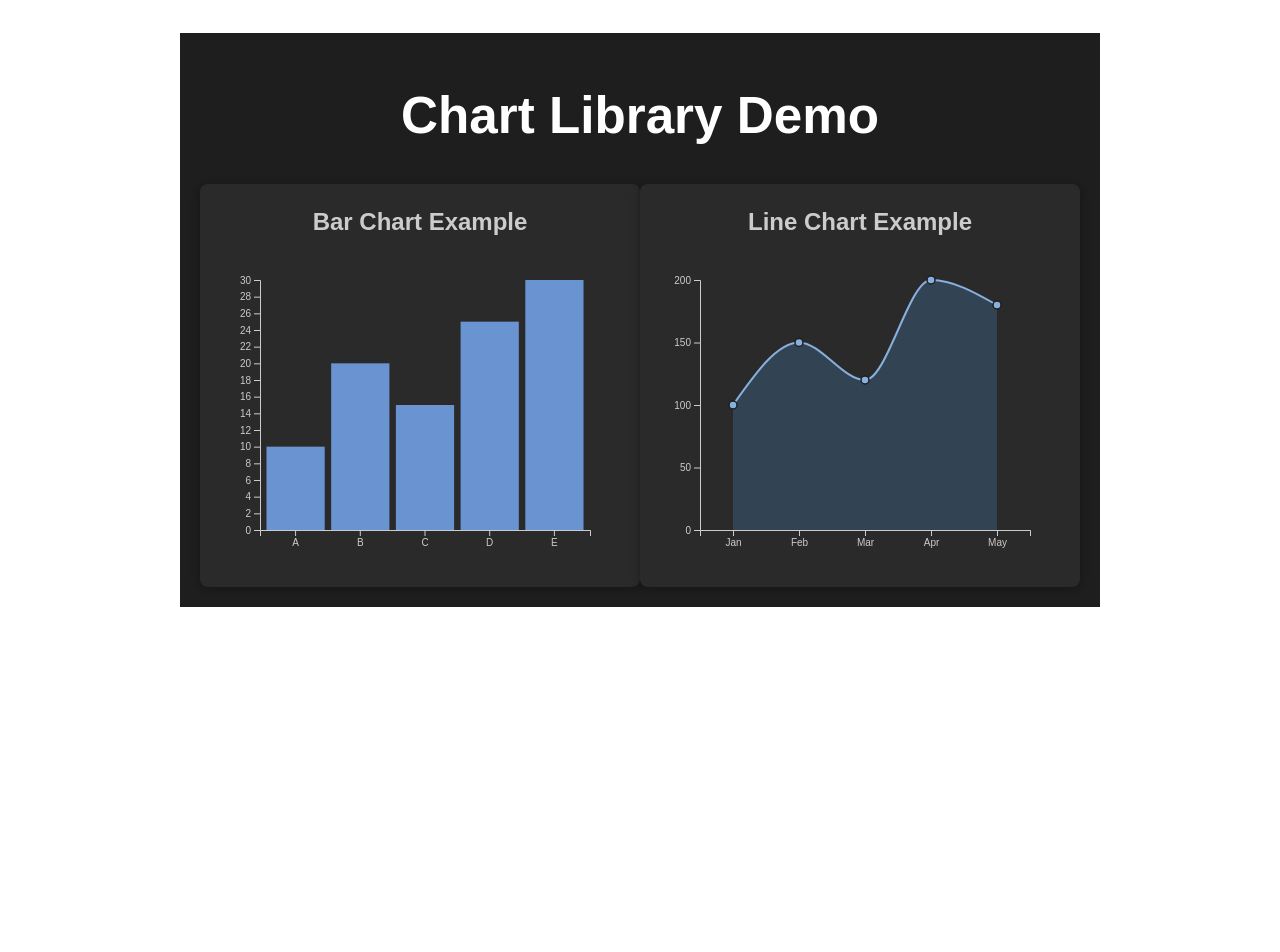
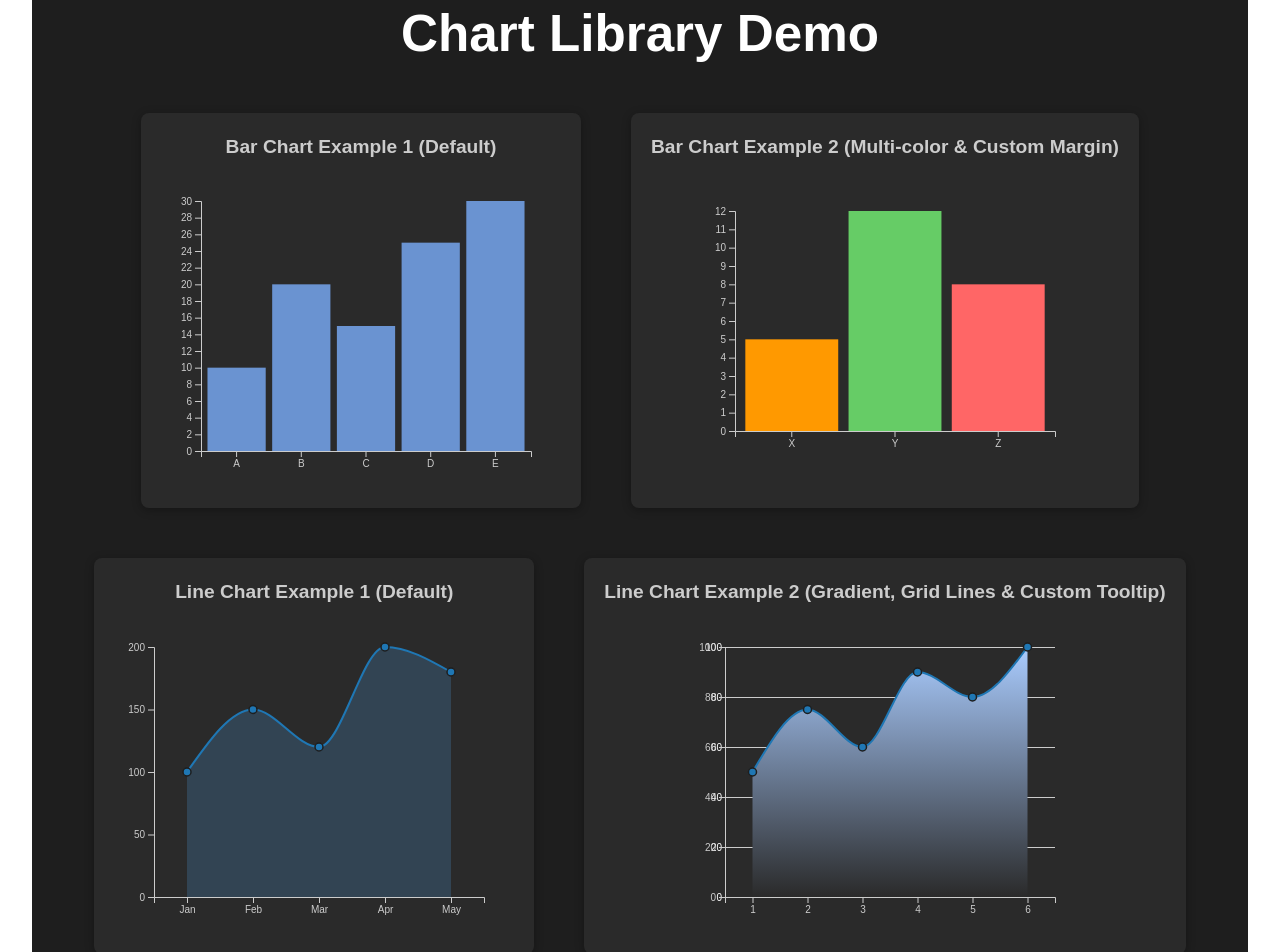
Before and after one commit to harshattray/apus, a React (Vite) app: page / in a window 1280 px wide. Shown: the part 80-1032 px from the top of the page. Before the commit the page ends 800 px from the top, so only its background shows below. Built offline with nearby package versions, Linux system fonts and the light colour scheme.

Commit message:
feat: Multiseries support added | Area Gradient enabled |demo updated

```diff
--- a/src/App.css
+++ b/src/App.css
@@ -43,16 +43,23 @@
 
 .App {
   font-family: sans-serif;
-  text-align: center;
   background-color: #1e1e1e;
   color: #ffffff;
   padding: 20px;
+  min-height: 100vh; /* Ensure dark background covers the whole page */
+}
+
+.App h1 {
+  color: #ffffff;
+  margin-bottom: 40px;
 }
 
 .charts-container {
   display: flex;
-  justify-content: space-around;
-  margin-top: 40px;
+  flex-wrap: wrap; /* Allow charts to wrap */
+  justify-content: center; /* Center charts */
+  gap: 30px; /* Add space between charts */
+  margin-top: 20px;
 }
 
 .chart {
@@ -60,14 +67,18 @@
   padding: 20px;
   border-radius: 8px;
   box-shadow: 0 2px 10px rgba(0, 0, 0, 0.3);
+  margin: 10px; /* Add some margin around each chart */
 }
 
 .chart h2 {
   color: #cccccc;
   margin-top: 0;
+  margin-bottom: 20px; /* Add space below chart title */
+  font-size: 1.2em;
 }
 
 /* Basic tooltip styles */
 .tooltip {
-  pointer-events: none; /* Allows interactions with elements below the tooltip */
+  pointer-events: none;
+  z-index: 10; /* Ensure tooltip is above other elements */
 }
--- a/src/demo/App.tsx
+++ b/src/demo/App.tsx
@@ -2,7 +2,7 @@ import { BarChart, LineChart } from 'src/lib'
 import '../App.css'
 
 function App() {
-  const barChartData = [
+  const barChartData1 = [
     { label: 'A', value: 10 },
     { label: 'B', value: 20 },
     { label: 'C', value: 15 },
@@ -10,12 +10,60 @@ function App() {
     { label: 'E', value: 30 }
   ];
 
-  const lineChartData = [
-    { label: 'Jan', value: 100 },
-    { label: 'Feb', value: 150 },
-    { label: 'Mar', value: 120 },
-    { label: 'Apr', value: 200 },
-    { label: 'May', value: 180 }
+  const barChartData2 = [
+    { label: 'X', value: 5 },
+    { label: 'Y', value: 12 },
+    { label: 'Z', value: 8 }
+  ];
+
+  const lineChartData1 = [
+    {
+      name: 'Single Series',
+      values: [
+        { label: 'Jan', value: 100 },
+        { label: 'Feb', value: 150 },
+        { label: 'Mar', value: 120 },
+        { label: 'Apr', value: 200 },
+        { label: 'May', value: 180 }
+      ]
+    }
+  ];
+
+  const lineChartData2 = [
+    {
+      name: 'Numeric Labels',
+      values: [
+        { label: 1, value: 50 },
+        { label: 2, value: 75 },
+        { label: 3, value: 60 },
+        { label: 4, value: 90 },
+        { label: 5, value: 80 },
+        { label: 6, value: 100 }
+      ]
+    }
+  ];
+
+  const multiLineData = [
+    {
+      name: 'Series 1',
+      values: [
+        { label: 'Jan', value: 50 },
+        { label: 'Feb', value: 60 },
+        { label: 'Mar', value: 55 },
+        { label: 'Apr', value: 70 },
+        { label: 'May', value: 65 },
+      ],
+    },
+    {
+      name: 'Series 2',
+      values: [
+        { label: 'Jan', value: 80 },
+        { label: 'Feb', value: 70 },
+        { label: 'Mar', value: 85 },
+        { label: 'Apr', value: 90 },
+        { label: 'May', value: 88 },
+      ],
+    },
   ];
 
   return (
@@ -23,12 +71,60 @@ function App() {
       <h1>Chart Library Demo</h1>
       <div className="charts-container">
         <div className="chart">
-          <h2>Bar Chart Example</h2>
-          <BarChart data={barChartData} width={400} height={300} />
+          <h2>Bar Chart Example 1 (Default)</h2>
+          <BarChart data={barChartData1} width={400} height={300} />
         </div>
         <div className="chart">
-          <h2>Line Chart Example</h2>
-          <LineChart data={lineChartData} width={400} height={300} areaColor="rgba(70, 130, 180, 0.3)" />
+          <h2>Bar Chart Example 2 (Multi-color & Custom Margin)</h2>
+          <BarChart
+            data={barChartData2}
+            width={400}
+            height={300}
+            color={['#ff9900', '#66cc66', '#ff6666']}
+            margin={{ top: 30, right: 30, bottom: 50, left: 50 }}
+          />
+        </div>
+        <div className="chart">
+          <h2>Line Chart Example 1 (Default)</h2>
+          <LineChart data={lineChartData1} width={400} height={300} areaColor="rgba(70, 130, 180, 0.3)" />
+        </div>
+         <div className="chart">
+          <h2>Line Chart Example 2 (Gradient, Grid Lines & Custom Tooltip)</h2>
+          <LineChart
+            data={lineChartData2}
+            width={400}
+            height={300}
+            areaGradientColors={['#aaccff', '#2a2a2a']}
+            showGridLines={true}
+            yAxisTicks={7}
+            tooltipBackgroundColor="#555"
+            tooltipTextColor="#fff"
+            tooltipPadding="10px"
+            tooltipBorderRadius="5px"
+            tooltipFontSize="13px"
+          />
+        </div>
+         <div className="chart">
+          <h2>Line Chart Example 3 (No Axes)</h2>
+          <LineChart
+            data={lineChartData1}
+            width={400}
+            height={300}
+            areaColor="rgba(255, 159, 64, 0.3)"
+            lineColors={'#ff9500'}
+            showXAxis={false}
+            showYAxis={false}
+          />
+        </div>
+        <div className="chart">
+          <h2>Line Chart Example 4 (Multiple Lines)</h2>
+          <LineChart
+            data={multiLineData}
+            width={400}
+            height={300}
+            lineColors={['#ff6666', '#66cc66']}
+            pointColor="#ffffff"
+          />
         </div>
       </div>
     </div>
--- a/src/lib/BarChart.tsx
+++ b/src/lib/BarChart.tsx
@@ -5,7 +5,7 @@ export type BarChartProps = {
   data: { label: string; value: number }[];
   width: number;
   height: number;
-  color?: string;
+  color?: string | string[]; // Allow single color or array of colors
   margin?: { top: number; right: number; bottom: number; left: number };
 };
 
@@ -59,7 +59,7 @@ export const BarChart: React.FC<BarChartProps> = ({ data, width, height, color =
       .attr('y', (d) => y(d.value))
       .attr('width', x.bandwidth())
       .attr('height', (d) => innerHeight - y(d.value))
-      .attr('fill', color);
+      .attr('fill', (d, i) => (Array.isArray(color) ? color[i % color.length] : color)); // Use color array or single color
   }, [data, width, height, color, margin]);
 
   return <svg ref={ref} width={width} height={height} />;
--- a/src/lib/LineChart.tsx
+++ b/src/lib/LineChart.tsx
@@ -2,10 +2,10 @@ import * as d3 from 'd3';
 import React, { useEffect, useRef } from 'react';
 
 export type LineChartProps = {
-  data: { label: string | number; value: number }[];
+  data: { name: string; values: { label: string | number; value: number }[] }[];
   width: number;
   height: number;
-  color?: string;
+  lineColors?: string | string[]; // Allow single color (using a scale) or array of colors
   areaColor?: string;
   pointColor?: string;
   margin?: { top: number; right: number; bottom: number; left: number };
@@ -13,13 +13,19 @@ export type LineChartProps = {
   showXAxis?: boolean;
   showYAxis?: boolean;
   showGridLines?: boolean;
+  tooltipBackgroundColor?: string;
+  tooltipTextColor?: string;
+  tooltipPadding?: string;
+  tooltipBorderRadius?: string;
+  tooltipFontSize?: string;
+  areaGradientColors?: string[];
 };
 
 export const LineChart: React.FC<LineChartProps> = ({
   data,
   width,
   height,
-  color = '#88b0de',
+  lineColors, // Use lineColors prop
   areaColor = 'rgba(70, 130, 180, 0.3)',
   pointColor = '#88b0de',
   margin = { top: 20, right: 30, bottom: 30, left: 40 },
@@ -27,6 +33,12 @@ export const LineChart: React.FC<LineChartProps> = ({
   showXAxis = true,
   showYAxis = true,
   showGridLines = false,
+  tooltipBackgroundColor = '#333333',
+  tooltipTextColor = '#ffffff',
+  tooltipPadding = '8px',
+  tooltipBorderRadius = '4px',
+  tooltipFontSize = '12px',
+  areaGradientColors,
 }) => {
   const ref = useRef<SVGSVGElement | null>(null);
 
@@ -39,15 +51,24 @@ export const LineChart: React.FC<LineChartProps> = ({
     const innerWidth = width - margin.left - margin.right;
     const innerHeight = height - margin.top - margin.bottom;
 
+    // Determine the color scale or use provided colors
+    const colorScale = Array.isArray(lineColors)
+      ? d3.scaleOrdinal<string, string>().domain(data.map(d => d.name)).range(lineColors)
+      : d3.scaleOrdinal(d3.schemeCategory10).domain(data.map(d => d.name));
+
+    // Extract all labels and all values to determine scales
+    const allLabels = data.reduce((acc, series) => acc.concat(series.values.map(d => String(d.label))), [] as string[]);
+    const allValues = data.reduce((acc, series) => acc.concat(series.values.map(d => d.value)), [] as number[]);
+
     const x = d3
       .scalePoint()
-      .domain(data.map((d) => String(d.label)))
+      .domain(allLabels)
       .range([0, innerWidth])
       .padding(0.5);
 
     const y = d3
       .scaleLinear()
-      .domain([0, d3.max(data, (d) => d.value) || 0])
+      .domain([0, d3.max(allValues) || 0])
       .nice()
       .range([innerHeight, 0]);
 
@@ -57,6 +78,7 @@ export const LineChart: React.FC<LineChartProps> = ({
       .y((d) => y(d.value))
       .curve(d3.curveMonotoneX);
 
+    // Area generator (will apply to all series for now, can be refined)
      const area = d3
       .area<{ label: string | number; value: number }>()
       .x((d) => x(String(d.label))!)
@@ -66,28 +88,52 @@ export const LineChart: React.FC<LineChartProps> = ({
 
     const g = svg.append('g').attr('transform', `translate(${margin.left},${margin.top})`);
 
+    // Define gradient if colors are provided (apply to the first series area)
+    if (areaGradientColors && areaGradientColors.length > 1 && data.length > 0) {
+      const gradient = svg.append('defs')
+        .append('linearGradient')
+        .attr('id', 'areaGradient')
+        .attr('x1', '0%')
+        .attr('y1', '0%')
+        .attr('x2', '0%')
+        .attr('y2', '100%');
+
+      gradient.selectAll('stop')
+        .data(areaGradientColors)
+        .enter()
+        .append('stop')
+        .attr('offset', (d, i) => `${i / (areaGradientColors.length - 1) * 100}%`)
+        .attr('stop-color', (d) => d);
+    }
+
     // Add grid lines if enabled
     if (showGridLines) {
       g.append('g')
         .attr('class', 'grid')
         .call(d3.axisLeft(y).ticks(yAxisTicks).tickSize(-innerWidth))
         .selectAll('line')
-        .attr('stroke', '#444444'); // Grid line color
+        .attr('stroke', '#444444');
     }
 
-    // Append the area path
-    g.append('path')
-      .datum(data)
-      .attr('fill', areaColor)
-      .attr('d', area);
+    // Append the area paths (one for each series)
+    g.selectAll('.area')
+      .data(data)
+      .enter()
+      .append('path')
+      .attr('class', 'area')
+      .attr('fill', (d, i) => (i === 0 && areaGradientColors && areaGradientColors.length > 1) ? 'url(#areaGradient)' : areaColor)
+      .attr('d', (d) => area(d.values));
 
-    // Append the line path
-    g.append('path')
-      .datum(data)
+    // Append the line paths (one for each series)
+    g.selectAll('.line')
+      .data(data)
+      .enter()
+      .append('path')
+      .attr('class', 'line')
       .attr('fill', 'none')
-      .attr('stroke', color)
+      .attr('stroke', (d) => colorScale(d.name))
       .attr('stroke-width', 2)
-      .attr('d', line);
+      .attr('d', (d) => line(d.values));
 
     // Add axes if enabled
     if (showYAxis) {
@@ -120,27 +166,29 @@ export const LineChart: React.FC<LineChartProps> = ({
       .attr('class', 'tooltip')
       .style('position', 'absolute')
       .style('visibility', 'hidden')
-      .style('background-color', '#333333')
-      .style('color', '#ffffff')
-      .style('padding', '8px')
-      .style('border-radius', '4px')
+      .style('background-color', tooltipBackgroundColor)
+      .style('color', tooltipTextColor)
+      .style('padding', tooltipPadding)
+      .style('border-radius', tooltipBorderRadius)
       .style('pointer-events', 'none')
-      .style('font-size', '12px');
+      .style('font-size', tooltipFontSize);
 
-    g.selectAll('.data-point')
-      .data(data)
+    // Add circles for data points and interaction
+    data.forEach(series => {
+      g.selectAll(`.data-point-${series.name.replace(/\s+/g, '-')}`)
+        .data(series.values)
         .enter()
         .append('circle')
-      .attr('class', 'data-point')
+        .attr('class', `data-point data-point-${series.name.replace(/\s+/g, '-')}`)
         .attr('cx', (d) => x(String(d.label))!)
         .attr('cy', (d) => y(d.value))
         .attr('r', 4)
-      .attr('fill', pointColor)
+        .attr('fill', colorScale(series.name))
         .attr('stroke', '#1e1e1e')
         .attr('stroke-width', 1.5)
         .on('mouseover', function(event, d) {
           d3.select(this).attr('r', 7);
-        tooltip.style('visibility', 'visible').html(`<b>${d.label}</b>: ${d.value}`);
+          tooltip.style('visibility', 'visible').html(`<b>${series.name}</b><br>Label: ${d.label}<br>Value: ${d.value}`);
         })
         .on('mousemove', function(event) {
           tooltip.style('top', (event.pageY - 10) + 'px').style('left', (event.pageX + 10) + 'px');
@@ -149,12 +197,13 @@ export const LineChart: React.FC<LineChartProps> = ({
           d3.select(this).attr('r', 4);
           tooltip.style('visibility', 'hidden');
         });
+    });
 
     return () => {
       tooltip.remove();
     };
 
-  }, [data, width, height, color, areaColor, pointColor, margin, yAxisTicks, showXAxis, showYAxis, showGridLines]);
+  }, [data, width, height, lineColors, areaColor, pointColor, margin, yAxisTicks, showXAxis, showYAxis, showGridLines, tooltipBackgroundColor, tooltipTextColor, tooltipPadding, tooltipBorderRadius, tooltipFontSize, areaGradientColors]);
 
   return <svg ref={ref} width={width} height={height} />;
 };
```
Lines whose indentation alone changed are shown as unchanged.
